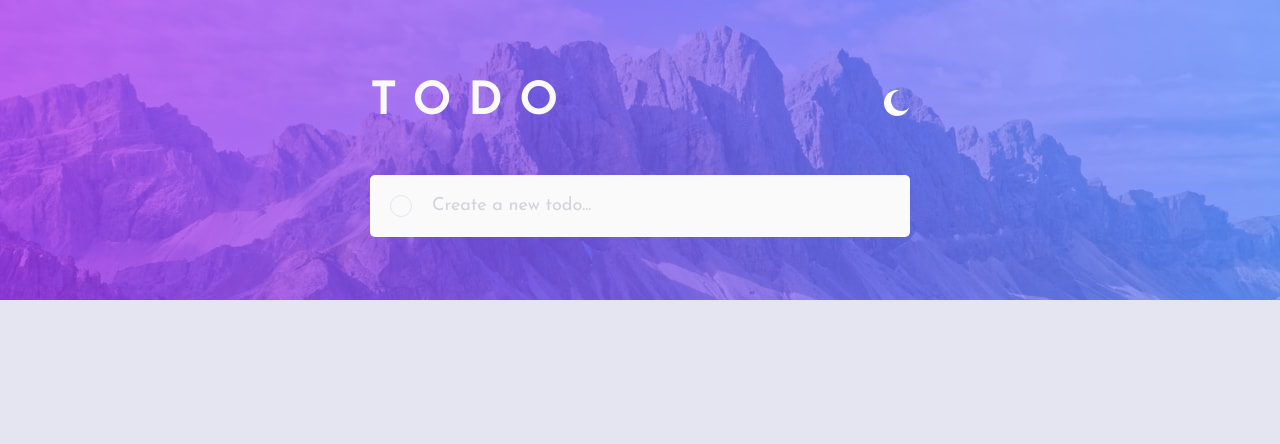
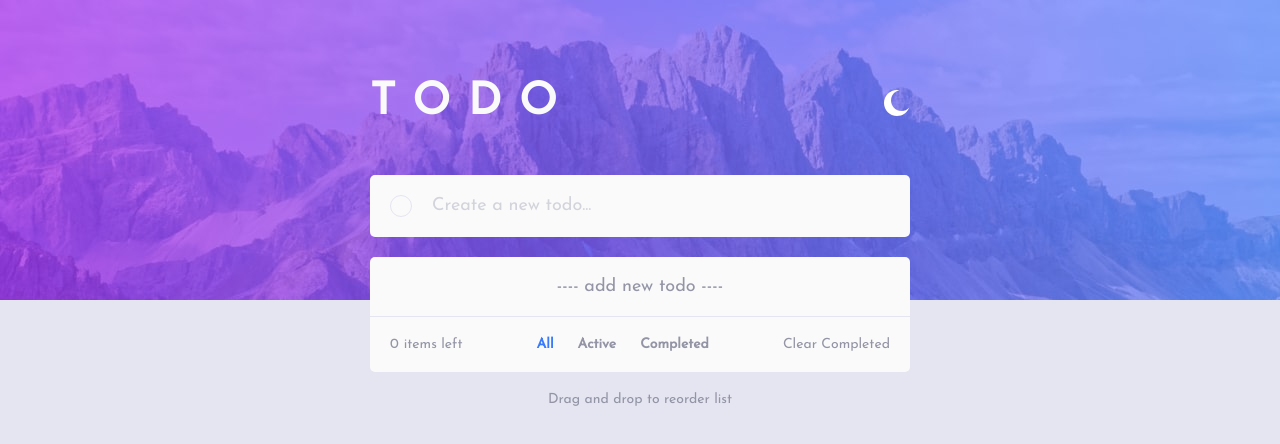
Before and after one commit to ZuuZaa/todo_react, a React (Create React App) app: page / in a window 1280 px wide. Shown: the top 444 px of the page. Built offline with nearby package versions, Linux system fonts and the light colour scheme.

Commit message:
no data component message

```diff
--- a/src/components/Todo/components/NoData/index.jsx
+++ b/src/components/Todo/components/NoData/index.jsx
@@ -1,9 +1,9 @@
 import "./style.scss";
 
-const NoData = () => {
+const NoData = ({message}) => {
     return (
         <li className="no-data">
-            ---- no data ----
+            ---- {message} ----
         </li>
     )
 }
--- a/src/components/Todo/index.jsx
+++ b/src/components/Todo/index.jsx
@@ -15,8 +15,8 @@ const Todo = () => {
       <div className="todo-container">
         <TodoHeader />
         <TodoInput />
-        {!_.isEmpty(todoList) && <Outlet />}
-        {!_.isEmpty(todoList) && <TodoFooter />}
+        <Outlet />
+        <TodoFooter />
       </div>
     </div>
   );
--- a/src/components/Todo/pages/index.jsx
+++ b/src/components/Todo/pages/index.jsx
@@ -9,7 +9,7 @@ export const ActiveTodos = () => {
   return (
     <DraggableList>
       {_.isEmpty(activeTodos()) ? (
-        <NoData />
+        <NoData message="no data"/>
       ) : (
         todoList.map((item, index) => (
           !item.status &&
@@ -31,7 +31,7 @@ export const CompletesTodos = () => {
   return (
     <DraggableList>
       {_.isEmpty(completedTodos()) ? (
-        <NoData />
+        <NoData message="no data"/>
       ) : (
         todoList.map((item, index) => (
           item.status &&
@@ -52,7 +52,10 @@ export const AllTodos = () => {
   const { todoList } = useTodo();
   return (
 <DraggableList>
-      {todoList.map((item, index) => (
+      {_.isEmpty(todoList) ? (
+        <NoData message="add new todo"/>
+      ) : (
+        todoList.map((item, index) => (
           <TaskContent
             content={item.content}
             status={item.status}
@@ -60,7 +63,20 @@ export const AllTodos = () => {
             key={item.id}
             index={index}
           />
-      ))}
+        ))
+      )}
     </DraggableList>
+
+    // <DraggableList>
+    //   {todoList.map((item, index) => (
+    //     <TaskContent
+    //       content={item.content}
+    //       status={item.status}
+    //       id={item.id}
+    //       key={item.id}
+    //       index={index}
+    //     />
+    //   ))}
+    // </DraggableList>
   );
 };
```
Lines whose indentation alone changed are shown as unchanged.
